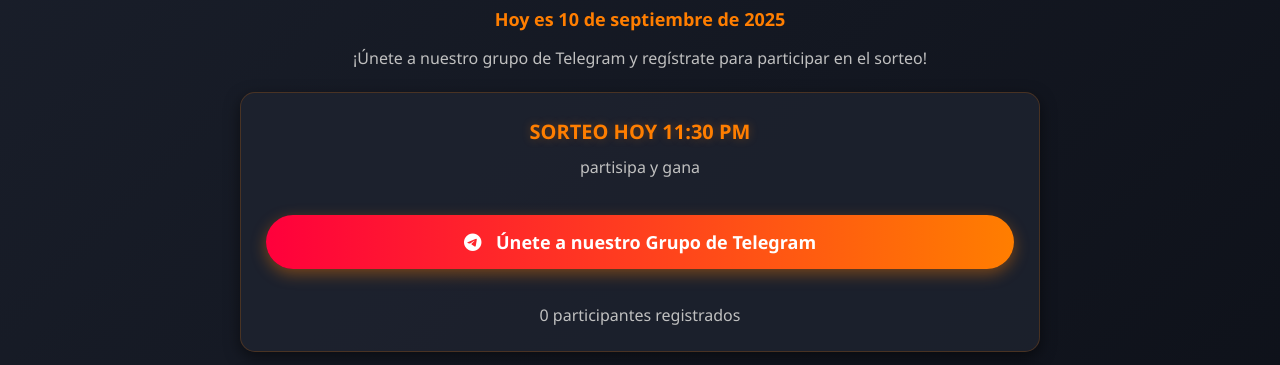
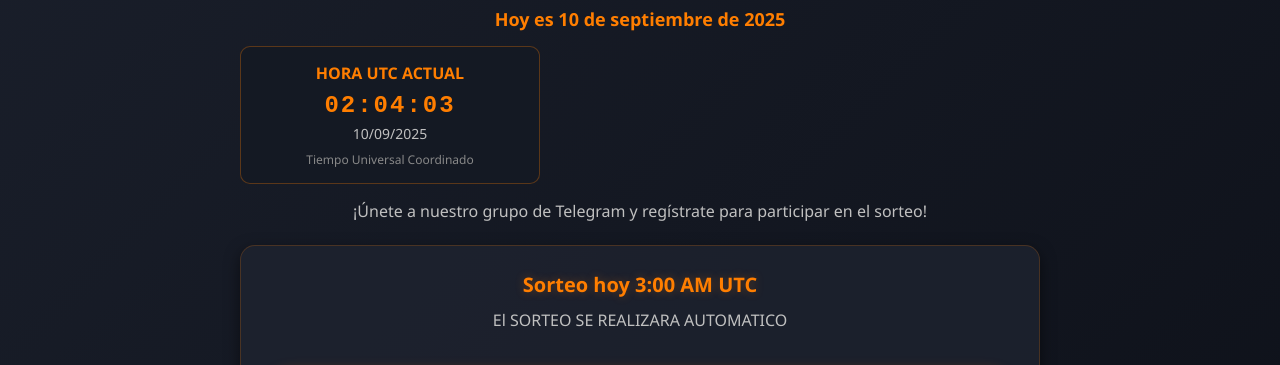
Before and after one commit to Juegaloto/Sorteo-, a plain HTML site: page index.html in a window 1280 px wide. Shown: the part 201-566 px from the top of the page. Drawn offline with Linux system fonts and the light colour scheme; no server answers.

Commit message:
Update index.html

```diff
--- a/index.html
+++ b/index.html
@@ -1,4 +1,4 @@
-<!DOCTYPE html>
+<!<!DOCTYPE html>
 <html lang="es">
 <head>
     <meta charset="UTF-8">
@@ -345,6 +345,44 @@
             font-size: 20px;
             text-shadow: 0 0 10px rgba(255, 126, 0, 0.3);
         }
+
+        /* Estilos para el reloj UTC */
+        .utc-clock-container {
+            margin: 15px 0;
+            padding: 15px;
+            background: rgba(20, 25, 35, 0.8);
+            border-radius: 10px;
+            border: 1px solid rgba(255, 126, 0, 0.3);
+            width: 100%;
+            max-width: 300px;
+        }
+
+        .utc-clock-title {
+            color: #ff7e00;
+            font-weight: bold;
+            margin-bottom: 8px;
+            font-size: 16px;
+        }
+
+        .utc-time {
+            font-size: 24px;
+            font-weight: bold;
+            color: #ff7e00;
+            font-family: 'Courier New', monospace;
+            letter-spacing: 2px;
+        }
+
+        .utc-date {
+            font-size: 14px;
+            color: #c0c0c0;
+            margin-top: 5px;
+        }
+
+        .timezone-info {
+            font-size: 12px;
+            color: #888;
+            margin-top: 8px;
+        }
     </style>
 </head>
 <body>
@@ -354,11 +392,20 @@
         <div class="logo floating">TRX</div>
         <h1>SORTEO DE 5 TRX</h1>
         <div class="today-date" id="todayDate"></div>
+
+        <!-- Reloj UTC -->
+        <div class="utc-clock-container">
+            <div class="utc-clock-title">HORA UTC ACTUAL</div>
+            <div class="utc-time" id="utcTime">00:00:00</div>
+            <div class="utc-date" id="utcDate">Cargando...</div>
+            <div class="timezone-info">Tiempo Universal Coordinado</div>
+        </div>
+
         <p>¡Únete a nuestro grupo de Telegram y regístrate para participar en el sorteo!</p>
 
         <div class="card">
-            <div class="draw-date">SORTEO HOY 11:30 PM</div>
-            <p>partisipa y gana </p>
+            <div class="draw-date">Sorteo hoy 3:00 AM UTC</div>
+            <p>El SORTEO SE REALIZARA AUTOMATICO </p>
 
             <button id="joinBtn" class="btn">
                 <i class="fab fa-telegram-plane telegram-icon"></i> Únete a nuestro Grupo de Telegram
@@ -366,7 +413,7 @@
 
             <div id="verificationSection" class="verification-section">
                 <div class="form-group" id="usernameGroup">
-                    <label for="username">@Nombre de Usuario:</label>
+                    <label for="username">Nombre de Usuario:</label>
                     <input type="text" id="username" placeholder="Ingresa tu nombre de usuario">
                     <div class="error-message" id="usernameError"></div>
                 </div>
@@ -452,6 +499,8 @@
         const successMessage = document.getElementById('successMessage');
         const participantsList = document.getElementById('participantsList');
         const todayDateEl = document.getElementById('todayDate');
+        const utcTimeEl = document.getElementById('utcTime');
+        const utcDateEl = document.getElementById('utcDate');
 
         // Variables de estado
         let userRegistered = false;
@@ -464,9 +513,34 @@
             todayDateEl.textContent = `Hoy es ${now.toLocaleDateString('es-ES', options)}`;
         }
 
+        // Función para actualizar el reloj UTC
+        function updateUTCTime() {
+            const now = new Date();
+
+            // Obtener hora UTC
+            const utcHours = now.getUTCHours().toString().padStart(2, '0');
+            const utcMinutes = now.getUTCMinutes().toString().padStart(2, '0');
+            const utcSeconds = now.getUTCSeconds().toString().padStart(2, '0');
+            const utcTimeString = `${utcHours}:${utcMinutes}:${utcSeconds}`;
+
+            // Obtener fecha UTC
+            const utcDay = now.getUTCDate().toString().padStart(2, '0');
+            const utcMonth = (now.getUTCMonth() + 1).toString().padStart(2, '0');
+            const utcYear = now.getUTCFullYear();
+            const utcDateString = `${utcDay}/${utcMonth}/${utcYear}`;
+
+            // Actualizar elementos del DOM
+            utcTimeEl.textContent = utcTimeString;
+            utcDateEl.textContent = utcDateString;
+        }
+
         // Inicializar
         function init() {
             showTodayDate();
+
+            // Iniciar reloj UTC y actualizar cada segundo
+            updateUTCTime();
+            setInterval(updateUTCTime, 1000);
 
             // Comprobar si el usuario ya está registrado
             if (localStorage.getItem('trxUserRegistered')) {
@@ -579,7 +653,7 @@
                             waitingModal.classList.add('active');
                         }, oneHourAfter - now);
                     } else {
-                        // Mostrar mensade de espera
+                        // Mostrar mensaje de espera
                         waitingModal.classList.add('active');
                     }
                 }
```
